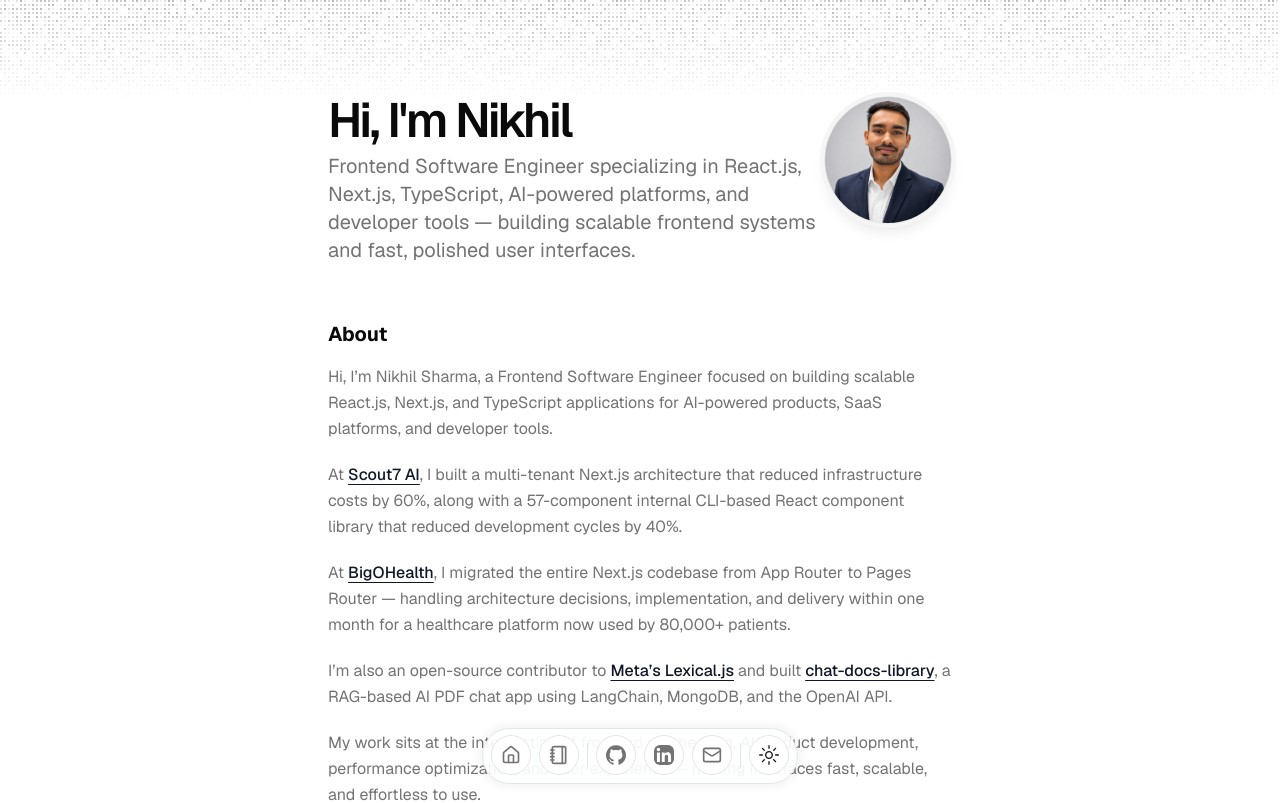
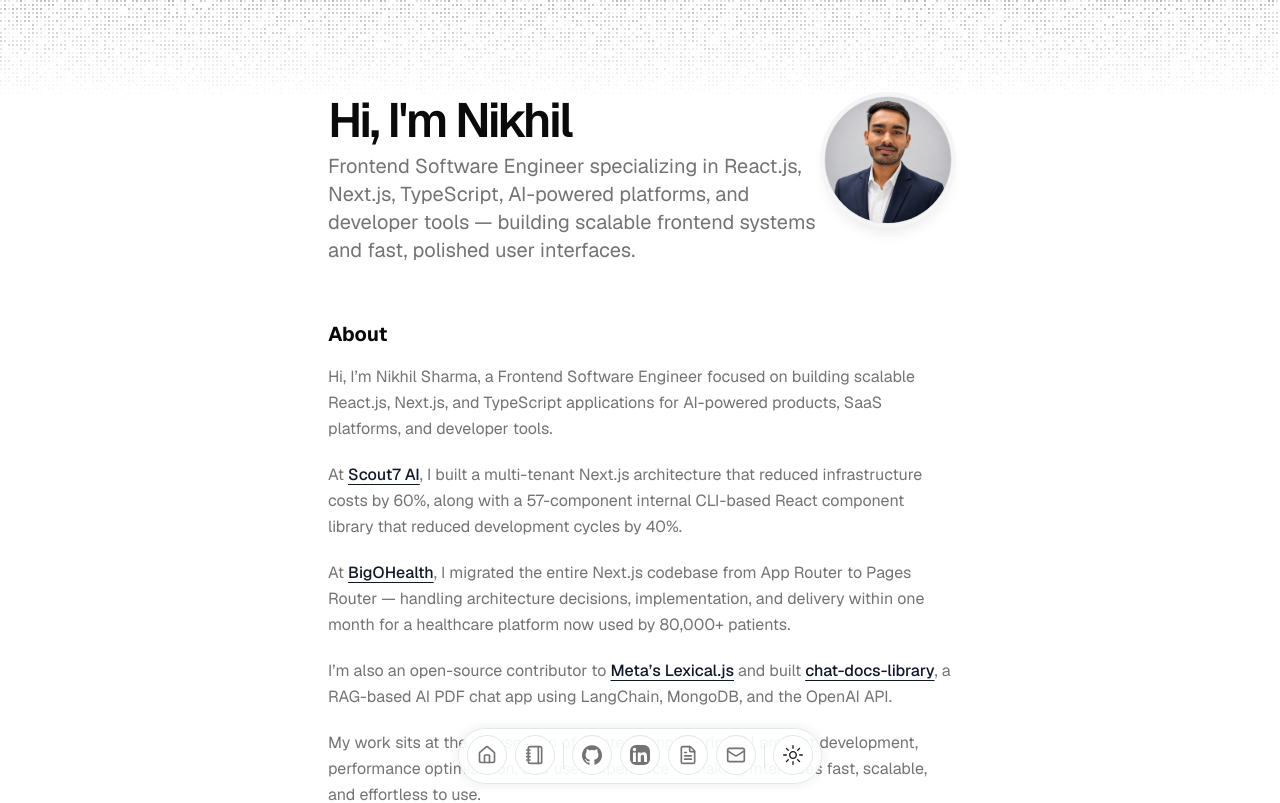
Before and after one commit to niikkhilsharma/portfolio, a Next.js app: page / in a window 1280 px wide. Shown: the top 803 px of the page. Built offline with nearby package versions, Linux system fonts and the light colour scheme.

Commit message:
Add resume PDF to navbar

```diff
--- /dev/null
+++ b/src/app/resume/page.tsx
@@ -0,0 +1,5 @@
+import { redirect } from 'next/navigation'
+
+export default function ResumePage() {
+	redirect('/resume.pdf')
+}
--- a/src/components/icons.tsx
+++ b/src/components/icons.tsx
@@ -1,10 +1,11 @@
-import { GlobeIcon, MailIcon } from "lucide-react";
+import { FileTextIcon, GlobeIcon, MailIcon } from "lucide-react";
 
 export type IconProps = React.HTMLAttributes<SVGElement>;
 
 export const Icons = {
   globe: (props: IconProps) => <GlobeIcon {...props} />,
   email: (props: IconProps) => <MailIcon {...props} />,
+  resume: (props: IconProps) => <FileTextIcon {...props} />,
   linkedin: (props: IconProps) => (
     <svg viewBox="0 0 24 24" xmlns="http://www.w3.org/2000/svg" {...props}>
       <title>LinkedIn</title>
--- a/src/components/navbar.tsx
+++ b/src/components/navbar.tsx
@@ -14,7 +14,10 @@ export default function Navbar() {
     <div className="pointer-events-none fixed inset-x-0 bottom-4 z-30">
       <Dock className="z-50 pointer-events-auto relative h-14 p-2 w-fit mx-auto flex gap-2 border bg-card/90 backdrop-blur-3xl shadow-[0_0_10px_3px] shadow-primary/5">
         {DATA.navbar.map((item) => {
-          const isExternal = item.href.startsWith("http");
+          const isExternal =
+            item.href.startsWith("http") ||
+            item.href.startsWith("mailto:") ||
+            item.href.endsWith(".pdf");
           return (
             <Tooltip key={item.href}>
               <TooltipTrigger asChild>
@@ -46,7 +49,10 @@ export default function Navbar() {
         {Object.entries(DATA.contact.social)
           .filter(([_, social]) => social.navbar)
           .map(([name, social], index) => {
-            const isExternal = social.url.startsWith("http");
+            const isExternal =
+              social.url.startsWith("http") ||
+              social.url.startsWith("mailto:") ||
+              social.url.endsWith(".pdf");
             const IconComponent = social.icon;
             return (
               <Tooltip key={`social-${name}-${index}`}>
--- a/src/data/resume.tsx
+++ b/src/data/resume.tsx
@@ -58,6 +58,12 @@ export const DATA = {
 				name: 'LinkedIn',
 				url: 'https://linkedin.com/in/niikkhilsharma',
 				icon: Icons.linkedin,
+				navbar: true,
+			},
+			Resume: {
+				name: 'Resume',
+				url: '/resume.pdf',
+				icon: Icons.resume,
 				navbar: true,
 			},
 			X: {
```
Also changed, not shown: 1 other file (tests, documents, lock files or other folders).
